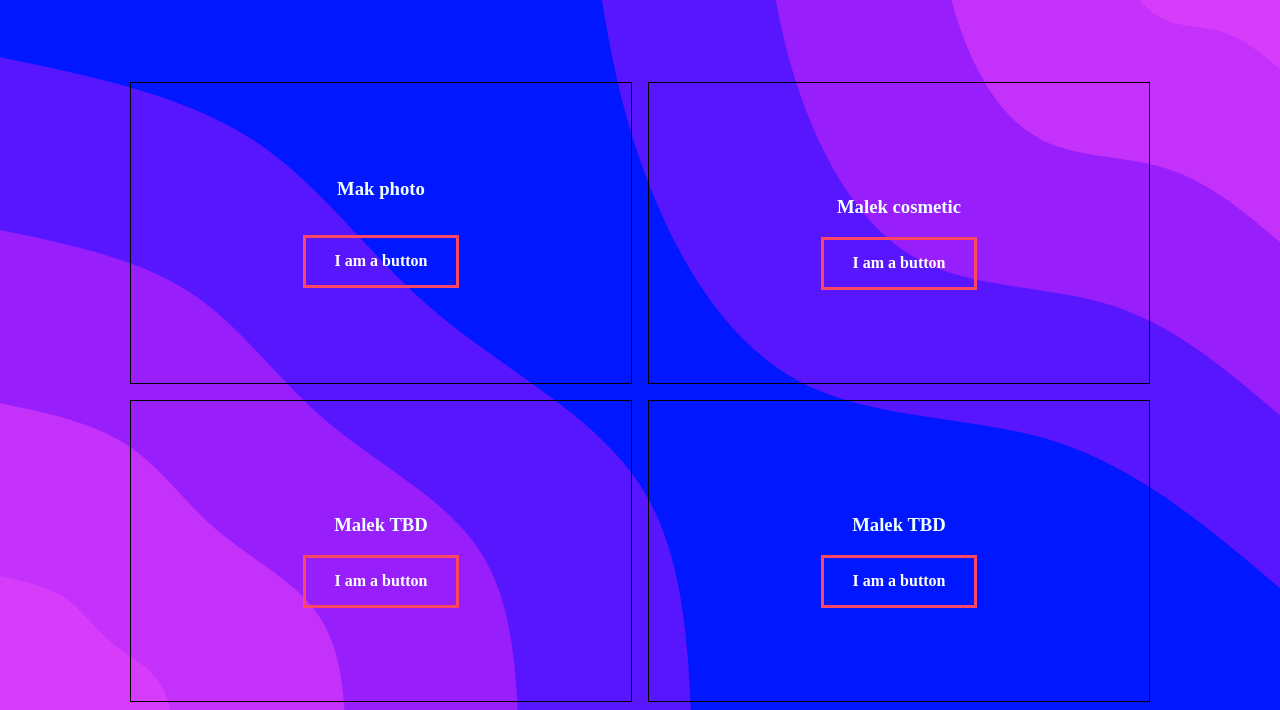
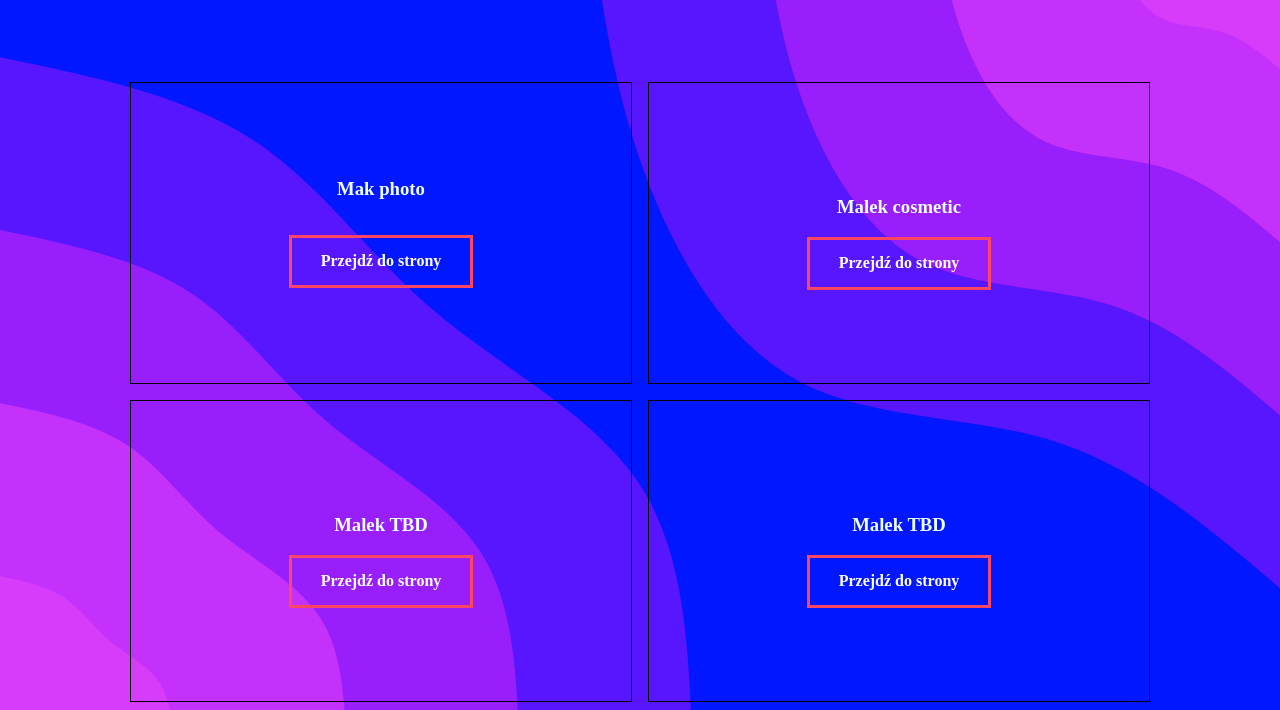
Before and after one commit to MarZurek/MalekCompanySite, a plain HTML site: page index.html in a window 1280 px wide. Shown: the part 104-814 px from the top of the page. Drawn offline with Linux system fonts and the light colour scheme.

Commit message:
Update index.html

```diff
--- a/index.html
+++ b/index.html
@@ -16,19 +16,19 @@
         <div class="choose-menu">
             <h3>Mak photo</h3>
 
-            <p><a class="btn" href="#">I am a button</a></p>
+            <p><a class="btn" href="#">Przejdź do strony</a></p>
         </div>
         <div class="choose-menu">
             <h3>Malek cosmetic</h3>
-            <a class="btn" href="#">I am a button</a>
+            <a class="btn" href="#">Przejdź do strony</a>
         </div>
         <div class="choose-menu">
             <h3>Malek TBD</h3>
-            <a class="btn" href="#">I am a button</a>
+            <a class="btn" href="#">Przejdź do strony</a>
         </div>
         <div class="choose-menu">
             <h3>Malek TBD</h3>
-            <a class="btn" href="#">I am a button</a>
+            <a class="btn" href="#">Przejdź do strony</a>
         </div>
 
     </main>
```
